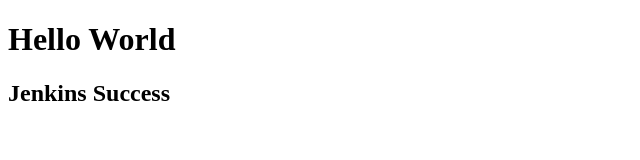
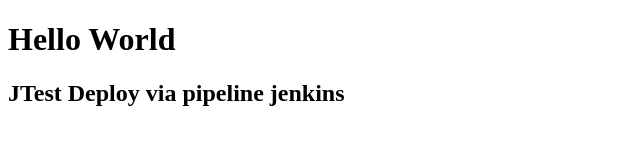
Before and after one commit to ananglesmana/dockerphp, a plain HTML site: page index.html in a window 1280 px wide. Shown: the whole page, without its empty margins (0-640 px from the left). Drawn offline with Linux system fonts and the light colour scheme.

Commit message:
Update index.html

```diff
--- a/index.html
+++ b/index.html
@@ -1,10 +1,10 @@
 <!DOCTYPE html>
 <html>
 <head>
-	<title>Test Deploy via pipeline jenkins</title>
+	<title>Test</title>
 </head>
 <body>
 <h1>Hello World</h1>
-<h2>Jenkins Success</h2>
+<h2>JTest Deploy via pipeline jenkins</h2>
 </body>
 </html>
```
